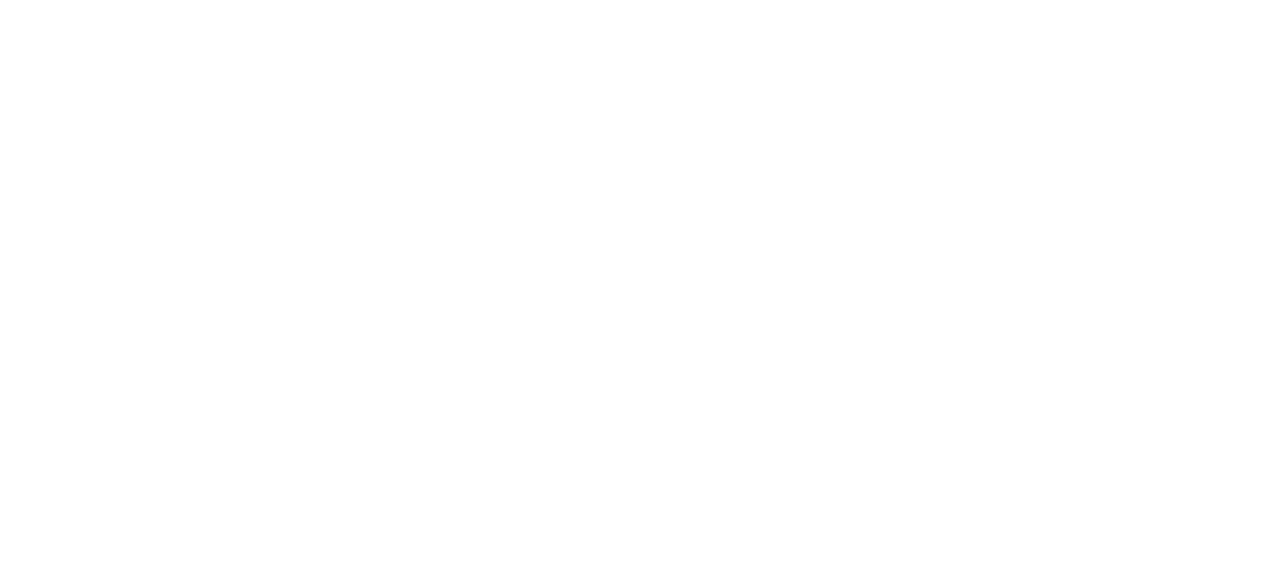
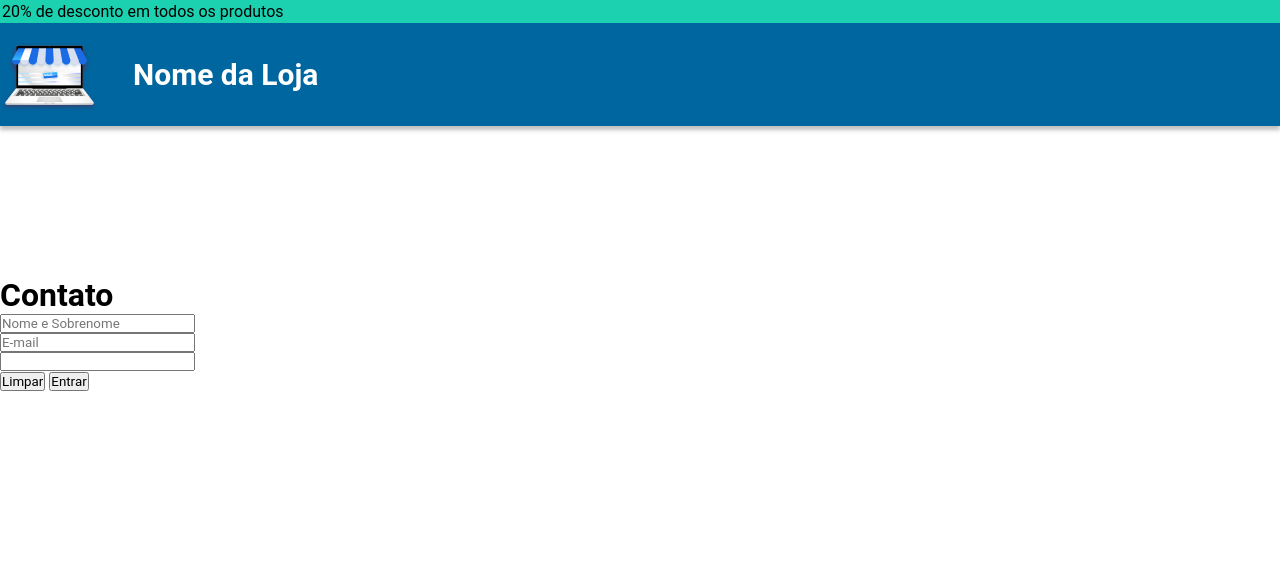
Before and after one commit to pzamorini/aula-16, a plain HTML site: page contato.html in a window 1280 px wide. Drawn offline with Linux system fonts and the light colour scheme.

Commit message:
Adicionando forms contato

```diff
--- a/contato.html
+++ b/contato.html
@@ -1,12 +1,32 @@
 <!DOCTYPE html>
-<html lang="en">
-<head>
-    <meta charset="UTF-8">
-    <meta http-equiv="X-UA-Compatible" content="IE=edge">
-    <meta name="viewport" content="width=device-width, initial-scale=1.0">
-    <title>Document</title>
-</head>
-<body>
-
-</body>
+<html lang="pt-br">
+  <head>
+    <meta charset="UTF-8" />
+    <meta http-equiv="X-UA-Compatible" content="IE=edge" />
+    <meta name="viewport" content="width=device-width, initial-scale=1.0" />
+    <link rel="stylesheet" href="/css/contato.css" />
+    <link rel="icon" href="" />
+    <title>Contato</title>
+  </head>
+  <body>
+    <header>
+      <div class="discontHeader">20% de desconto em todos os produtos</div>
+      <div class="header">
+        <img class="img" src="img/logo 1.png" alt="logo" />
+        <h3>Nome da Loja</h3>
+      </div>
+    </header>
+    <main>
+      <form class="inputs">
+        <h1>Contato</h1>
+        <input class="input" type="text" placeholder="Nome e Sobrenome" />
+        <input class="input" type="email" placeholder="E-mail" />
+        <input class="input2" type="text" />
+      </div>
+      <div clash="botão">
+        <button button type="submit">Limpar</button>
+        <button button type="submit">Entrar</button>
+      </form>
+    </main>
+  </body>
 </html>
--- a/css/contato.css
+++ b/css/contato.css
@@ -0,0 +1,40 @@
+* {
+    margin: 0;
+    padding: 0;
+    font-family: "Roboto", sans-serif;
+    box-sizing: border-box;
+}
+
+.discontHeader{
+    background-color: #1CD1B0;
+    height: 23px;
+    padding: 2px;
+}
+
+.header{
+    background-color: #00669F;
+    box-shadow: 0px 4px 4px rgba(0, 0, 0, 0.25);
+    display: flex;
+    align-items: center;
+}
+
+.header h3{
+    color: white;
+    margin: 34px;
+    font-size: 30px;
+}
+
+main{
+
+    display: flex;
+    align-items: center;
+    height: 450px;
+
+ }
+
+
+.inputs{
+    display: flex;
+    flex-direction: column;
+    height: 150px;
+}
--- a/css/login.css
+++ b/css/login.css
@@ -26,14 +26,14 @@
     line-height: 35px;
     position: sticky;
     z-index: 1;
-    top: 0px;
+    top: 0px;}
 
 main{
     display: flex;
     flex-direction: column;
     align-items: center;
-    height: 450px
-    margin-top: 100px
+    height: 450px;
+    margin-top: 100px;
  }
 
 form h1{
```
Also changed, not shown: img/logo 1.png (added).
